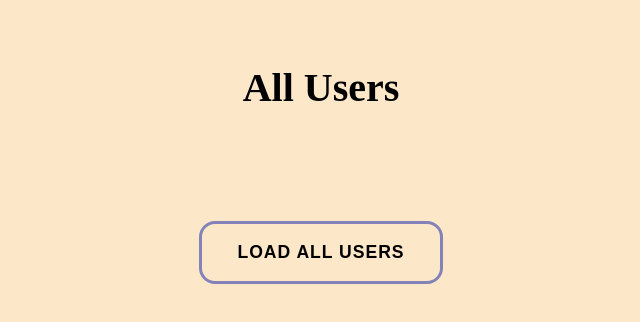
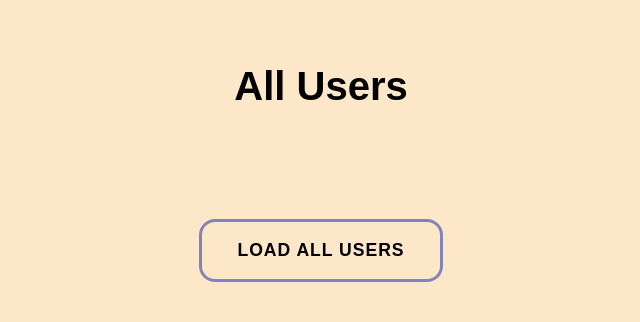
Before and after one commit to iamkcube/Skills-plus-plus-Zairza, a plain HTML site: page Task_3/Task2/index.html in a window 1280 px wide. Shown: the whole page, without its empty margins (319-959 px from the left). Drawn offline with Linux system fonts and the light colour scheme.

Commit message:
fixed font family

```diff
--- a/Task_3/Task2/style.css
+++ b/Task_3/Task2/style.css
@@ -27,7 +27,7 @@ body
     font-family: sans-serif;
     min-height: 100vh;
     margin: clamp(1em, 5vw + 0.5em , 4em);
-    font-family: 'Poppins';
+    font-family: 'Poppins', sans-serif;
 }
 
 .heading
```
